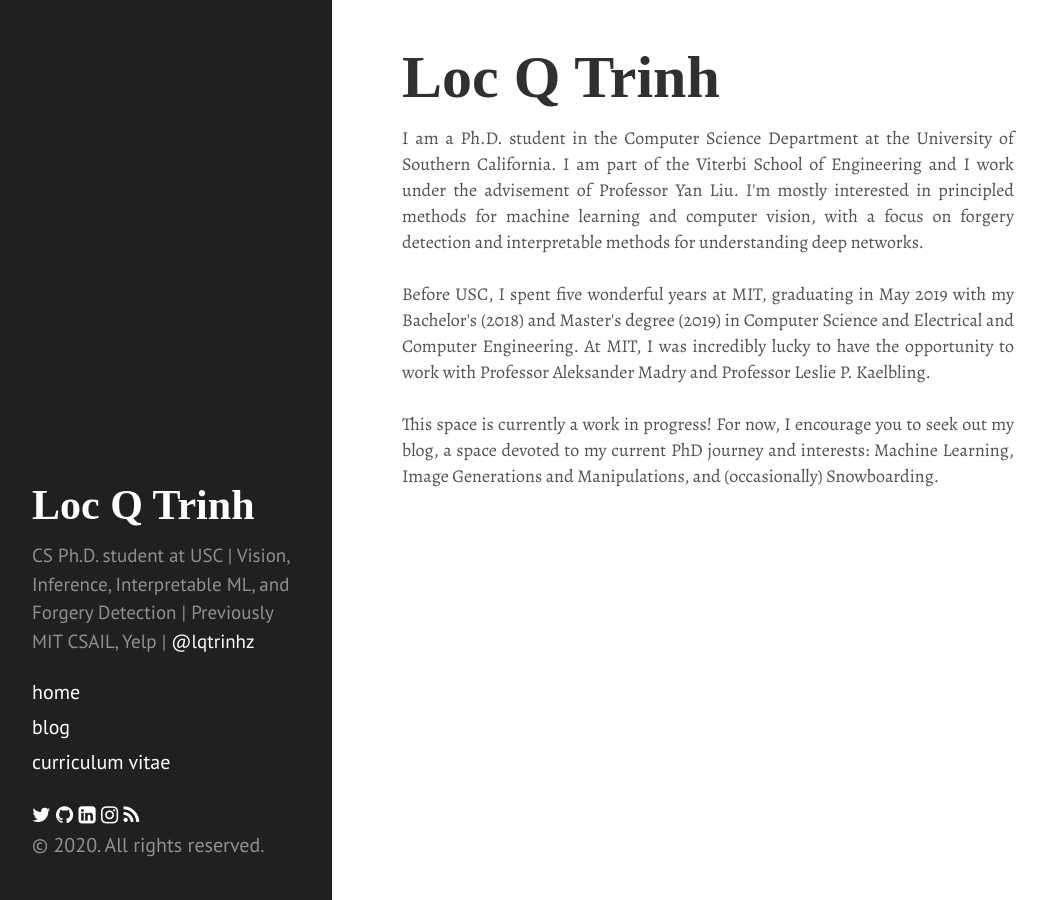
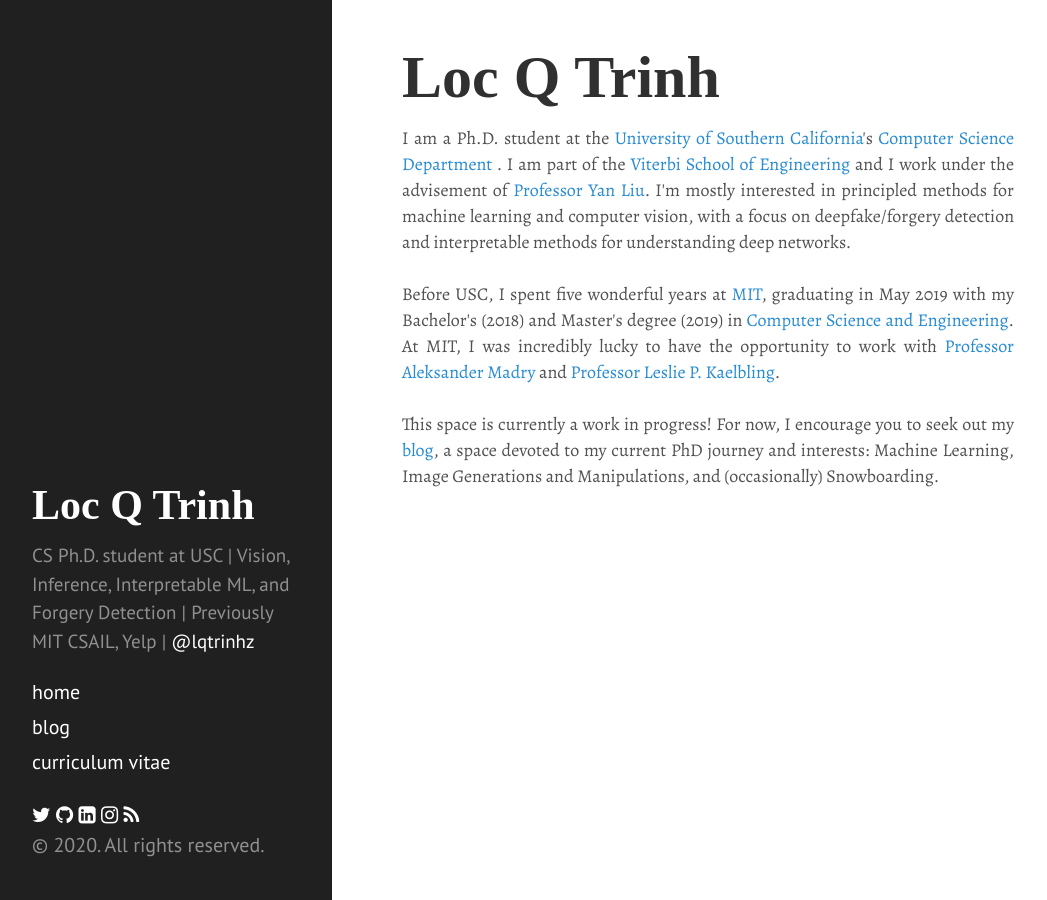
Before and after one commit to loc-trinh/loc-trinh.github.io, a Jekyll site: the page built from index.html, in a window 1280 px wide. Shown: the whole page, without its empty margins (8-1055 px from the left). Built offline with Jekyll 4.4.1, drawn with Linux system fonts in a browser that asks for light colours; some web fonts are replaced.

Commit message:
add links to home page

```diff
--- a/index.html
+++ b/index.html
@@ -6,10 +6,10 @@ title: Home
 <h1 class="page-title" style="font-family: 'Marcellus SC', serif; font-size: 3rem;">Loc Q Trinh</h1>
 
 <p class="about-p" style="font-family: 'Alegreya', serif; font-size: 18px; line-height: 26px; text-align:justify;">
-I am a Ph.D. student in the Computer Science Department at the University of Southern California. I am part of the Viterbi School of Engineering and I work under the advisement of Professor Yan Liu.
-I'm mostly interested in principled methods for machine learning and computer vision, with a focus on forgery detection and interpretable methods for understanding deep networks.
+I am a Ph.D. student at the <a href="https://www.usc.edu/">University of Southern California</a>'s <a href="https://www.cs.usc.edu/">Computer Science Department</a> . I am part of the <a href="https://viterbischool.usc.edu/">Viterbi School of Engineering</a> and I work under the advisement of <a href="https://viterbi-web.usc.edu/~liu32/">Professor Yan Liu</a>.
+I'm mostly interested in principled methods for machine learning and computer vision, with a focus on deepfake/forgery detection and interpretable methods for understanding deep networks.
 <br><br>
-Before USC, I spent five wonderful years at MIT, graduating in May 2019 with my Bachelor's (2018) and Master's degree (2019) in Computer Science and Electrical and Computer Engineering. At MIT, I was incredibly lucky to have the opportunity to work with Professor Aleksander Madry and Professor Leslie P. Kaelbling.
+Before USC, I spent five wonderful years at <a href="https://www.mit.edu/">MIT</a>, graduating in May 2019 with my Bachelor's (2018) and Master's degree (2019) in <a href="https://www.eecs.mit.edu/">Computer Science and Engineering</a>. At MIT, I was incredibly lucky to have the opportunity to work with <a href="https://people.csail.mit.edu/madry/">Professor Aleksander Madry</a> and <a href="https://people.csail.mit.edu/lpk/">Professor Leslie P. Kaelbling</a>.
 <br><br>
-This space is currently a work in progress! For now, I encourage you to seek out my blog, a space devoted to my current PhD journey and interests: Machine Learning, Image Generations and Manipulations, and (occasionally) Snowboarding.
+This space is currently a work in progress! For now, I encourage you to seek out my <a href="https://lqtrinh.com/blog">blog</a>, a space devoted to my current PhD journey and interests: Machine Learning, Image Generations and Manipulations, and (occasionally) Snowboarding.
 </p>
```
